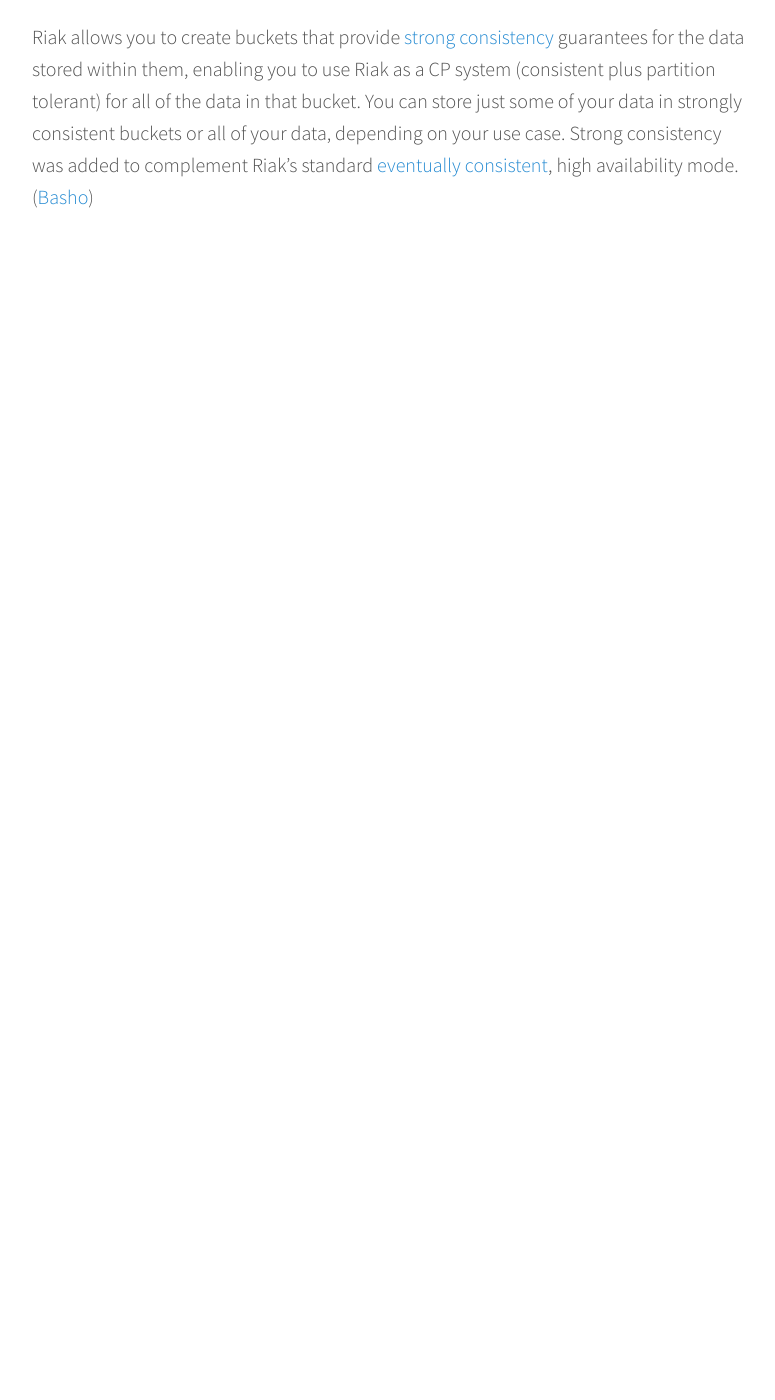
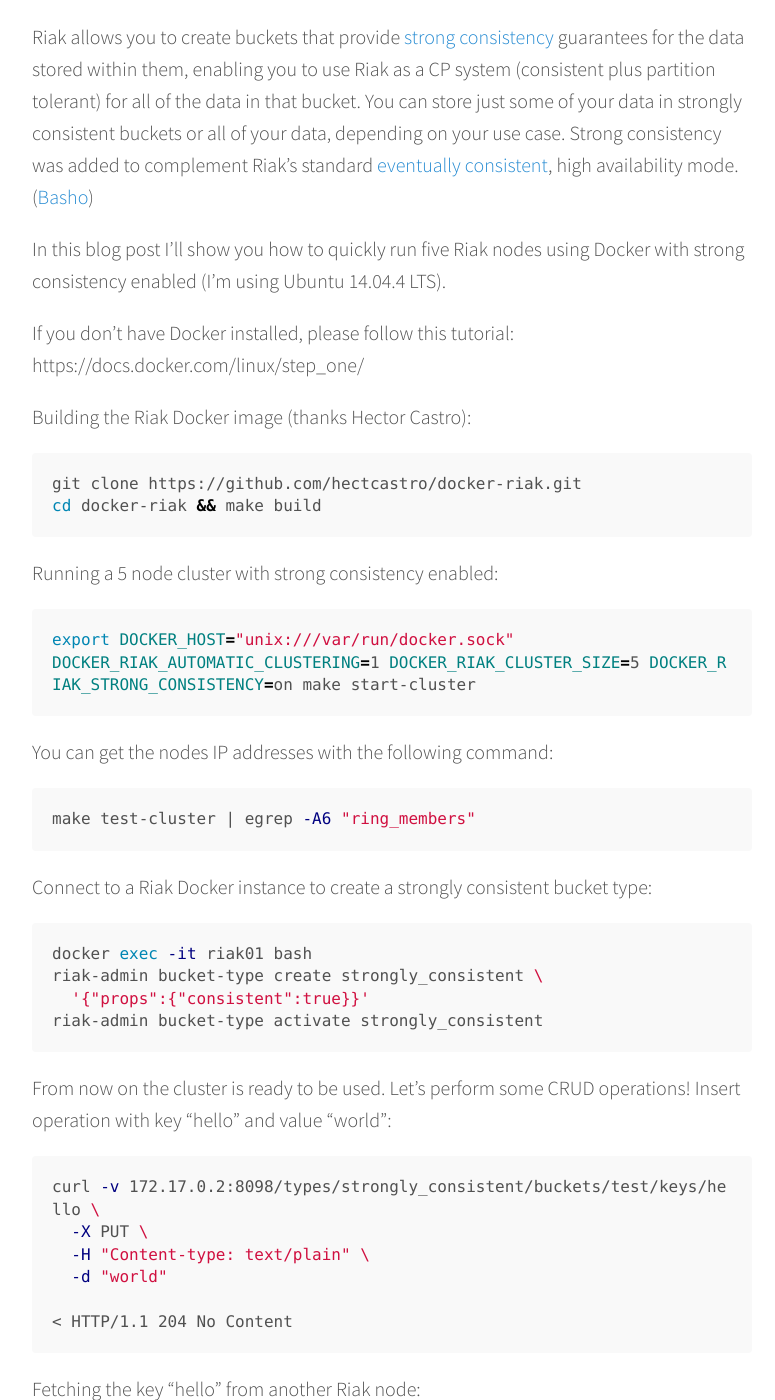
Before and after one commit to ecolabardini/ecolabardini.github.io, a Jekyll site: the page built from _posts/2016-04-17-riak-docker-strong-consistency.md, in a window 1280 px wide and 1400 px high, scrolled down 340 px. Shown: the whole window, without its empty margins (248-1023 px from the left). Built offline with Jekyll 4.4.1, drawn with Linux system fonts in a browser that asks for light colours; before the commit the page ends 900 px from its top, so only the background shows below that; some of the changed text lies outside the part shown.

Commit message:
Update 2016-04-17-riak-docker-strong-consistency.md

````diff
--- a/_posts/2016-04-17-riak-docker-strong-consistency.md
+++ b/_posts/2016-04-17-riak-docker-strong-consistency.md
@@ -12,4 +12,76 @@
 
 Riak is a distributed NoSQL key-value data store that offers high availability, fault tolerance, operational simplicity, and scalability. Riak implements the principles from [Amazon's Dynamo paper](http://www.allthingsdistributed.com/files/amazon-dynamo-sosp2007.pdf) with heavy influence from the [CAP](https://en.wikipedia.org/wiki/CAP_Theorem) theorem. ([Wikipedia](https://en.wikipedia.org/wiki/Riak))
 
-Riak allows you to create buckets that provide [strong consistency](http://docs.basho.com/riak/kv/2.1.4/developing/app-guide/strong-consistency/) guarantees for the data stored within them, enabling you to use Riak as a CP system (consistent plus partition tolerant) for all of the data in that bucket. You can store just some of your data in strongly consistent buckets or all of your data, depending on your use case. Strong consistency was added to complement Riak’s standard [eventually consistent](https://en.wikipedia.org/wiki/Eventual_consistency), high availability mode. ([Basho](http://docs.basho.com/riak/kv/2.1.4/developing/app-guide/strong-consistency/))
+Riak allows you to create buckets that provide [strong consistency](http://docs.basho.com/riak/kv/2.1.4/developing/app-guide/strong-consistency/) guarantees for the data stored within them, enabling you to use Riak as a CP system (consistent plus partition tolerant) for all of the data in that bucket. You can store just some of your data in strongly consistent buckets or all of your data, depending on your use case. Strong consistency was added to complement Riak's standard [eventually consistent](https://en.wikipedia.org/wiki/Eventual_consistency), high availability mode. ([Basho](http://docs.basho.com/riak/kv/2.1.4/developing/app-guide/strong-consistency/))
+
+In this blog post I’ll show you how to quickly run five Riak nodes using Docker with strong consistency enabled (I’m using Ubuntu 14.04.4 LTS).
+
+If you don’t have Docker installed, please follow this tutorial: https://docs.docker.com/linux/step_one/
+
+Building the Riak Docker image (thanks Hector Castro):
+```bash
+git clone https://github.com/hectcastro/docker-riak.git
+cd docker-riak && make build
+```
+Running a 5 node cluster with strong consistency enabled:
+```bash
+export DOCKER_HOST="unix:///var/run/docker.sock"
+DOCKER_RIAK_AUTOMATIC_CLUSTERING=1 DOCKER_RIAK_CLUSTER_SIZE=5 DOCKER_RIAK_STRONG_CONSISTENCY=on make start-cluster
+```
+You can get the nodes IP addresses with the following command:
+```bash
+make test-cluster | egrep -A6 "ring_members"
+```
+Connect to a Riak Docker instance to create a strongly consistent bucket type:
+```bash
+docker exec -it riak01 bash
+riak-admin bucket-type create strongly_consistent \
+  '{"props":{"consistent":true}}'
+riak-admin bucket-type activate strongly_consistent
+```
+From now on the cluster is ready to be used. Let’s perform some CRUD operations!
+Insert operation with key "hello" and value "world":
+```bash
+curl -v 172.17.0.2:8098/types/strongly_consistent/buckets/test/keys/hello \
+  -X PUT \
+  -H "Content-type: text/plain" \
+  -d "world"
+
+< HTTP/1.1 204 No Content
+```
+Fetching the key "hello" from another Riak node:
+```bash
+curl -v 172.17.0.3:8098/types/strongly_consistent/buckets/test/keys/hello
+
+< HTTP/1.1 200 OK
+< X-Riak-Vclock: a85hYGBgzGBKYWBJLU4tzGDKY2XgZwQKAendfh0X+LIA
+world
+```
+Strongly consistent buckets cannot allow siblings by definition, and so all writes to existing keys must include a context with the object. If you attempt a write to a non-empty key without including causal context, you will receive the following error:
+```bash
+curl -v 172.17.0.2:8098/types/strongly_consistent/buckets/test/keys/hello \
+  -X PUT \
+  -H "Content-type: text/plain" \
+  -d "hell"
+
+< HTTP/1.1 412 Precondition Failed
+```
+Update using context (X-Riak-Vclock header):
+```bash
+curl -v 172.17.0.4:8098/types/strongly_consistent/buckets/test/keys/hello \
+  -X PUT \
+  -H "Content-type: text/plain" \
+  -H "X-Riak-Vclock: a85hYGBgzGBKYWBJLU4tzGDKY2XgZwQKAendfh0X+LIA" \
+  -d "darling"
+
+< HTTP/1.1 204 No Content
+```
+Finally, to stop the cluster execute the following:
+```bash
+make stop cluster
+```
+### References
+* [Bringing Consistency to Riak - Joseph Blomstedt, RICON2012] https://vimeo.com/51973001
+* [Strong Consistency] http://docs.basho.com/riak/kv/2.1.4/developing/app-guide/strong-consistency/
+* [Riak Quick Start with Docker] http://basho.com/posts/technical/riak-quick-start-with-docker
+* [A Docker project to bring up a local Riak cluster] https://github.com/hectcastro/docker-riak
````
